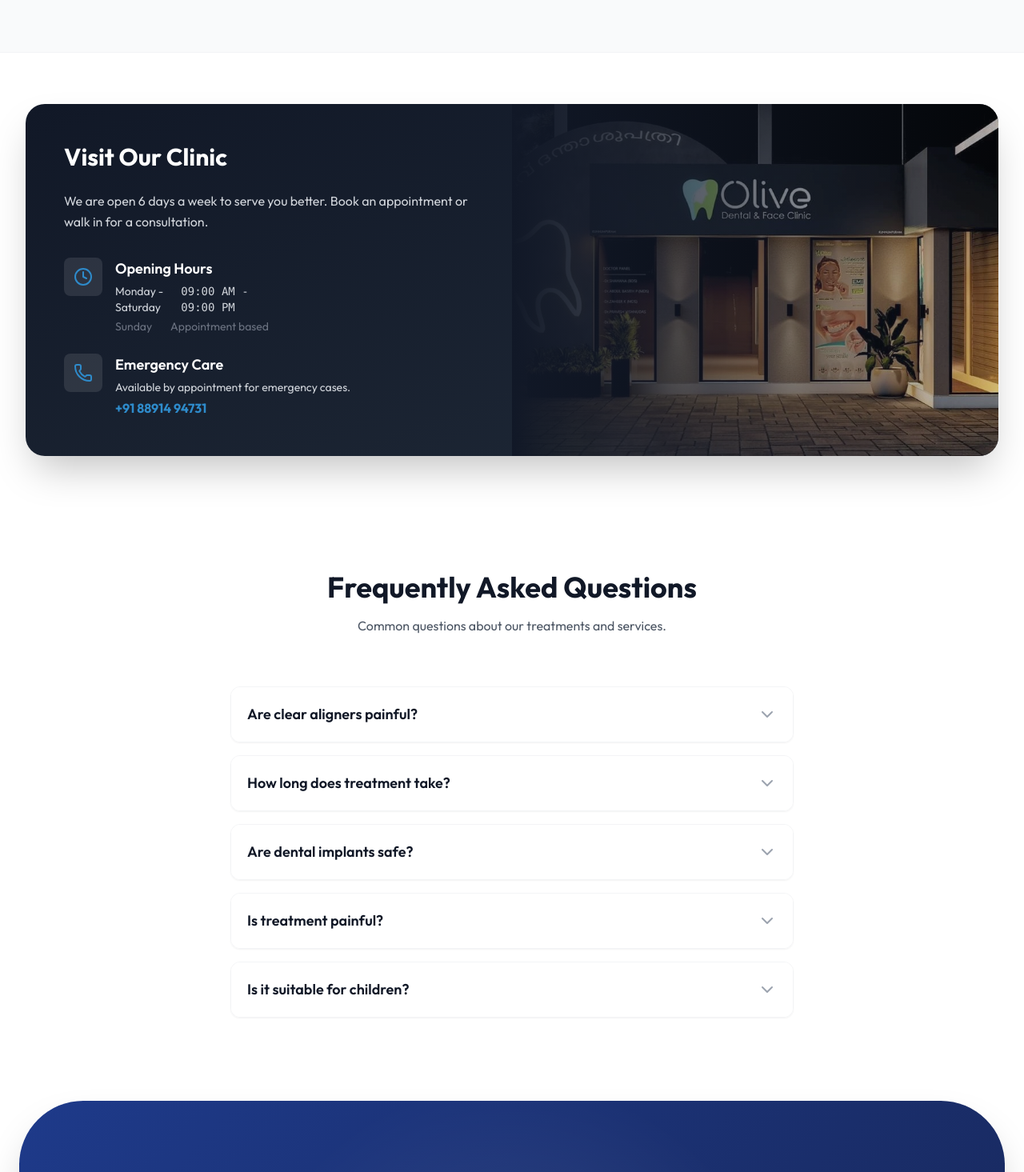
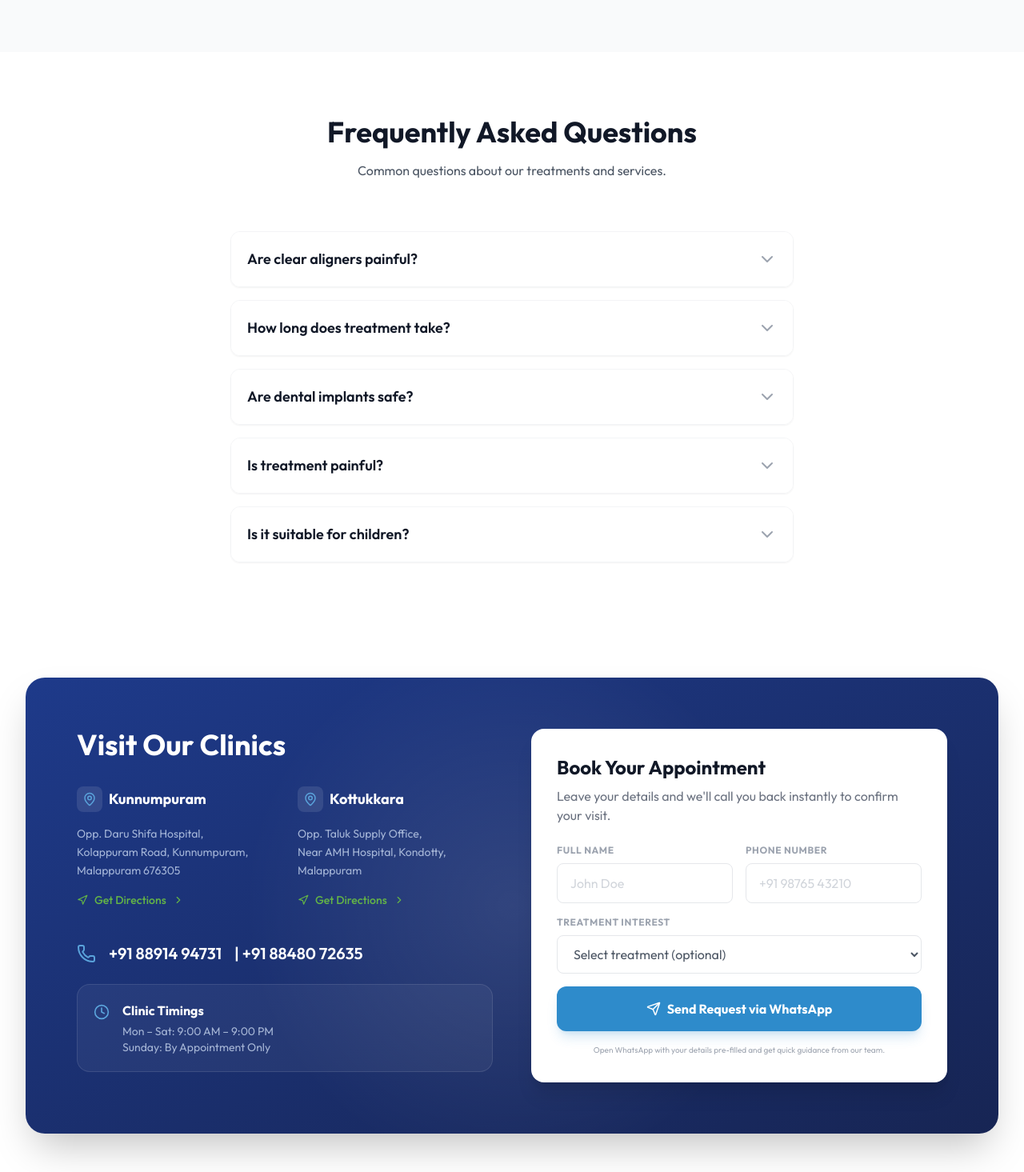
Before and after one commit to AneesMohamed7/oliveweb, a React (Vite) app: page / in a window 1280 px wide. Shown: the part 7945-9410 px from the top of the page at 80% size. Built offline with nearby package versions, Linux system fonts and the light colour scheme.

Commit message:
style: update ContactCTA curve, remove ClinicHours, and optimize Hero mobile

```diff
--- a/src/components/ClinicHours.jsx
+++ /dev/null
@@ -1,76 +0,0 @@
-import React from 'react';
-import { Clock, MapPin, Phone } from 'lucide-react';
-import { motion } from 'framer-motion';
-
-export default function ClinicHours() {
-    return (
-        <section className="py-16 bg-white border-t border-gray-100">
-            <div className="max-w-7xl mx-auto px-4 sm:px-6 lg:px-8">
-                <motion.div
-                    initial={{ opacity: 0, y: 30 }}
-                    whileInView={{ opacity: 1, y: 0 }}
-                    viewport={{ once: true }}
-                    transition={{ duration: 0.6 }}
-                    className="bg-gradient-to-br from-gray-900 to-gray-800 rounded-3xl overflow-hidden shadow-2xl text-white"
-                >
-                    <div className="grid md:grid-cols-2">
-                        <div className="p-8 md:p-12 flex flex-col justify-center">
-                            <h2 className="text-3xl font-bold mb-6">Visit Our Clinic</h2>
-                            <p className="text-gray-300 mb-8 leading-relaxed">
-                                We are open 6 days a week to serve you better. Book an appointment or walk in for a consultation.
-                            </p>
-
-                            <div className="space-y-6">
-                                <div className="flex items-start gap-4">
-                                    <div className="p-3 bg-white/10 rounded-lg">
-                                        <Clock className="text-primary h-6 w-6" />
-                                    </div>
-                                    <div>
-                                        <h3 className="font-semibold text-lg mb-1">Opening Hours</h3>
-                                        <ul className="space-y-1 text-gray-300 text-sm">
-                                            <li className="flex justify-between w-48">
-                                                <span>Monday - Saturday</span>
-                                                <span className="font-mono">09:00 AM - 09:00 PM</span>
-                                            </li>
-                                            <li className="flex justify-between w-48 text-gray-500">
-                                                <span>Sunday</span>
-                                                <span>Appointment based</span>
-                                            </li>
-                                        </ul>
-                                    </div>
-                                </div>
-
-                                <div className="flex items-start gap-4">
-                                    <div className="p-3 bg-white/10 rounded-lg">
-                                        <Phone className="text-primary h-6 w-6" />
-                                    </div>
-                                    <div>
-                                        <h3 className="font-semibold text-lg mb-1">Emergency Care</h3>
-                                        <p className="text-gray-300 text-sm">
-                                            Available by appointment for emergency cases.
-                                        </p>
-                                        <a href="tel:+918891494731" className="text-primary font-bold mt-1 inline-block hover:text-white transition-colors">
-                                            +91 88914 94731
-                                        </a>
-                                    </div>
-                                </div>
-                            </div>
-                        </div>
-
-                        <div className="relative h-64 md:h-auto overflow-hidden">
-                            <motion.img
-                                initial={{ scale: 1.1 }}
-                                whileInView={{ scale: 1 }}
-                                transition={{ duration: 1.5 }}
-                                src="/images/oliveclinic-img1.webp"
-                                alt="Modern Dental Clinic Reception"
-                                className="absolute inset-0 w-full h-full object-cover opacity-80"
-                            />
-                            <div className="absolute inset-0 bg-gradient-to-r from-gray-900 via-gray-900/50 to-transparent md:bg-gradient-to-l md:from-transparent md:to-gray-900"></div>
-                        </div>
-                    </div>
-                </motion.div>
-            </div>
-        </section>
-    );
-}
--- a/src/components/ContactCTA.jsx
+++ b/src/components/ContactCTA.jsx
@@ -39,21 +39,20 @@ export default function ContactCTA() {
     };
 
     return (
-        <section className="relative py-24 sm:py-32 overflow-hidden text-white" id="contact">
-            {/* Background Curve Container - Matching Hero Aesthetic */}
-            <div
-                className="absolute inset-x-2 inset-y-2 sm:inset-x-4 sm:inset-y-4 lg:inset-x-6 lg:inset-y-6 -z-10 rounded-[2.5rem] sm:rounded-[4rem] lg:rounded-[5rem] shadow-2xl overflow-hidden bg-blue-900"
-                style={{
-                    background: 'linear-gradient(135deg, #1e3a8a 0%, #172554 100%)',
-                }}
+        <section className="py-16 bg-white" id="contact">
+            <div className="max-w-7xl mx-auto px-4 sm:px-6 lg:px-8">
+                <motion.div
+                    initial={{ opacity: 0, y: 30 }}
+                    whileInView={{ opacity: 1, y: 0 }}
+                    viewport={{ once: true }}
+                    transition={{ duration: 0.6 }}
+                    className="bg-gradient-to-br from-blue-900 to-blue-950 rounded-3xl overflow-hidden shadow-2xl text-white relative"
                 >
                     {/* Background Pattern */}
                     <div className="absolute inset-0 opacity-10 bg-[radial-gradient(circle_at_center,_var(--tw-gradient-stops))] from-white via-transparent to-transparent" />
-            </div>
 
-            <div className="max-w-7xl mx-auto px-4 sm:px-6 lg:px-8 relative z-10">
+                    <div className="relative z-10 p-8 md:p-12 lg:p-16">
                         <div className="grid lg:grid-cols-2 gap-12 items-start">
-
                             <motion.div
                                 initial={{ opacity: 0, x: -30 }}
                                 whileInView={{ opacity: 1, x: 0 }}
@@ -191,8 +190,9 @@ export default function ContactCTA() {
                                         Open WhatsApp with your details pre-filled and get quick guidance from our team.                            </p>
                                 </form>
                             </motion.div>
-
                         </div>
+                    </div>
+                </motion.div>
             </div>
         </section>
     );
--- a/src/components/Hero.jsx
+++ b/src/components/Hero.jsx
@@ -44,7 +44,7 @@ export default function Hero() {
 
             {/* MAIN CONTENT */}
             <div className="relative z-20 flex-1 flex items-center">
-                <div className="w-full max-w-7xl mx-auto px-5 sm:px-8 lg:px-14 pt-16 sm:pt-24 pb-0 sm:pb-12 lg:py-0">
+                <div className="w-full max-w-7xl mx-auto px-5 sm:px-8 lg:px-14 pt-16 sm:pt-24 pb-10 sm:pb-12 lg:py-0">
                     <div className="grid lg:grid-cols-2 gap-8 lg:gap-20 items-center">
 
                         {/* LEFT — TEXT CONTENT */}
@@ -133,12 +133,12 @@ export default function Hero() {
                 variants={scaleIn}
                 initial="hidden"
                 animate="show"
-                className="lg:hidden relative z-10 flex items-end mt-auto w-full overflow-hidden"
+                className="lg:hidden relative z-10 flex items-end mt-auto w-full"
             >
                 <img
                     src="/images/smilingdoctor-hero.png"
                     alt="Smiling woman showing healthy dental results"
-                    className="ml-[-48px] h-[400px] w-[880px] max-w-none sm:ml-0 sm:h-[550px] sm:w-[70%] sm:max-w-full sm:mx-auto md:h-[650px] md:w-[60%] object-contain object-bottom select-none pointer-events-none scale-105 origin-bottom"
+                    className="ml-[-40px] h-[420px] w-[880px] max-w-none sm:ml-0 sm:h-[550px] sm:w-[70%] sm:max-w-full sm:mx-auto md:h-[650px] md:w-[60%] object-contain object-bottom select-none pointer-events-none scale-105 origin-bottom"
                     loading="eager"
                     decoding="async"
                     fetchPriority="high"
--- a/src/pages/Home.jsx
+++ b/src/pages/Home.jsx
@@ -62,11 +62,6 @@ export default function Home() {
                 rootMargin="150px"
             />
             <LazySection
-                component={() => import('../components/ClinicHours')}
-                minHeight="300px"
-                rootMargin="150px"
-            />
-            <LazySection
                 component={() => import('../components/FAQ')}
                 minHeight="400px"
                 rootMargin="100px"
```
Lines whose indentation alone changed are shown as unchanged.
